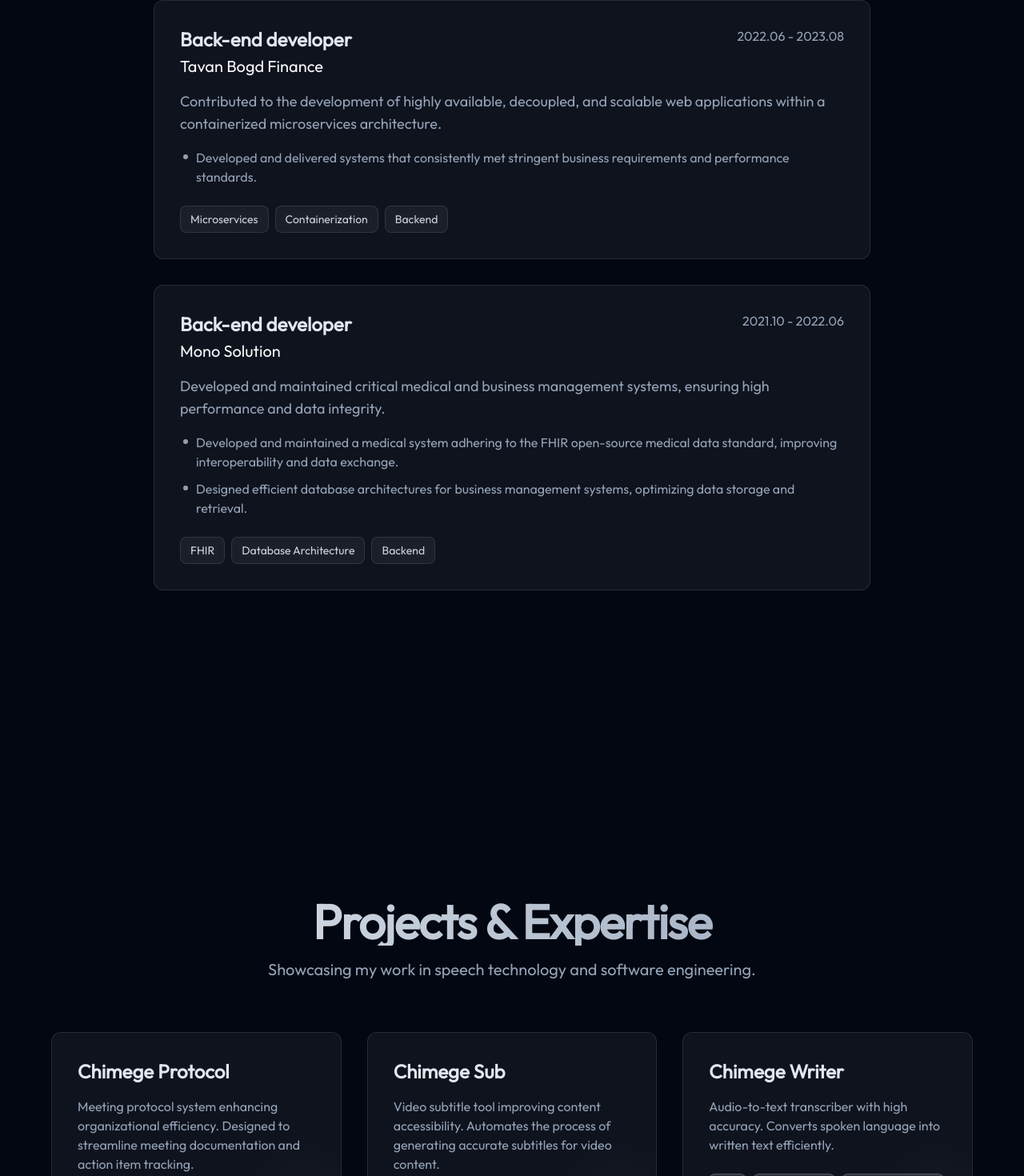
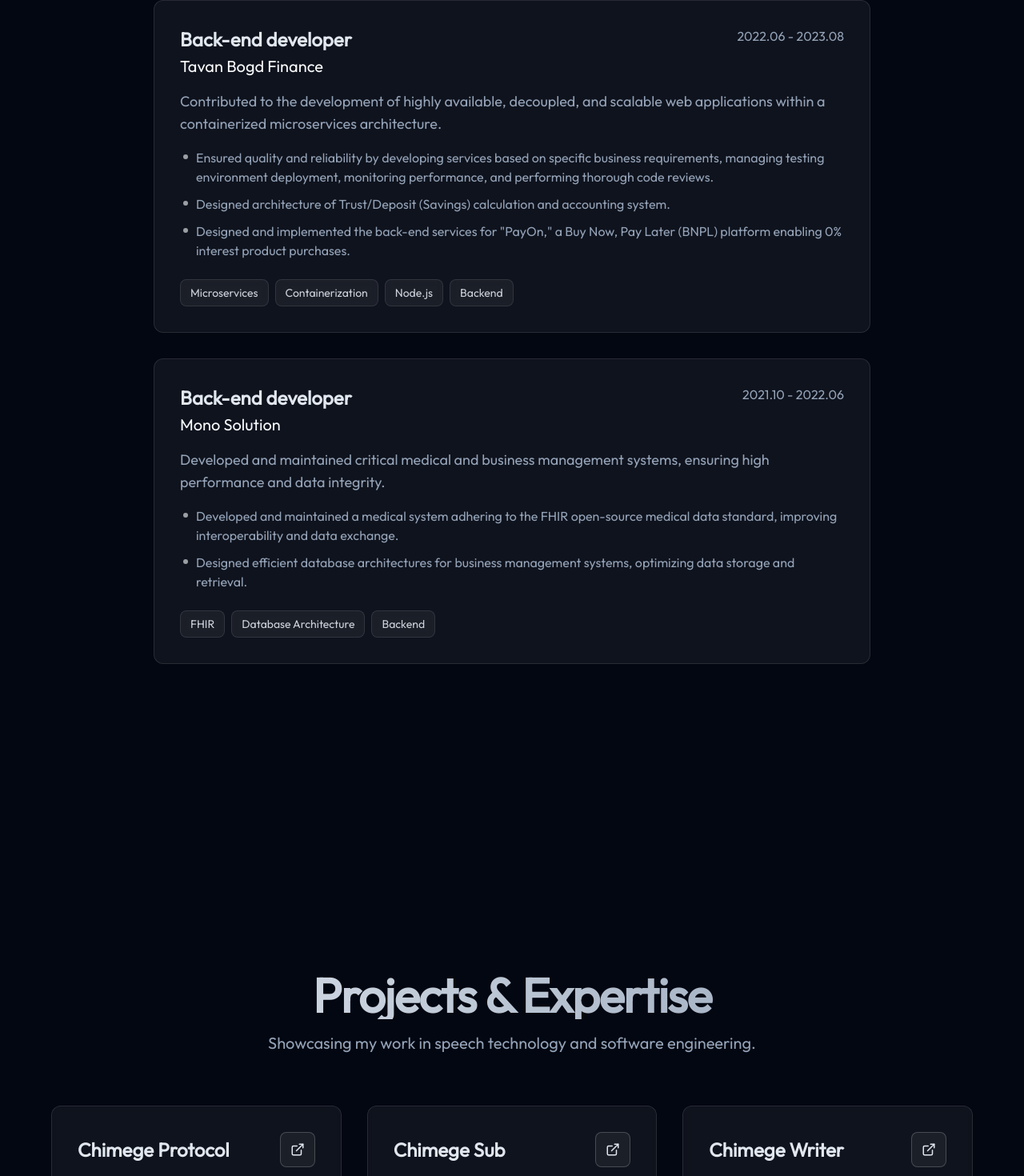
Before and after one commit to Batnaidan/batnaidan.github.io, a Next.js app: page / in a window 1280 px wide. Shown: the part 2086-3556 px from the top of the page at 80% size. Built offline with nearby package versions, Linux system fonts and the light colour scheme.

Commit message:
fix: added bun lock, added link for projects

```diff
--- a/package.json
+++ b/package.json
@@ -5,19 +5,18 @@
   "scripts": {
     "build": "next build",
     "dev": "next dev",
-    "postinstall": "prisma generate",
     "lint": "next lint",
     "start": "next start"
   },
   "dependencies": {
     "@fontsource/outfit": "^5.2.8",
-    "@prisma/client": "^4.11.0",
     "@tanstack/react-query": "^4.28.0",
     "@trpc/client": "^10.18.0",
     "@trpc/next": "^10.18.0",
     "@trpc/react-query": "^10.18.0",
     "@trpc/server": "^10.18.0",
     "framer-motion": "^12.23.24",
+    "lucide-react": "^0.562.0",
     "next": "^13.2.4",
     "react": "18.2.0",
     "react-dom": "18.2.0",
@@ -38,7 +37,6 @@
     "postcss": "^8.4.21",
     "prettier": "^2.8.6",
     "prettier-plugin-tailwindcss": "^0.2.6",
-    "prisma": "^4.11.0",
     "tailwindcss": "^3.3.0",
     "typescript": "^5.0.2"
   },
--- a/src/components/Experience.tsx
+++ b/src/components/Experience.tsx
@@ -34,9 +34,11 @@
     description:
       "Contributed to the development of highly available, decoupled, and scalable web applications within a containerized microservices architecture.",
     details: [
-      "Developed and delivered systems that consistently met stringent business requirements and performance standards.",
+      "Ensured quality and reliability by developing services based on specific business requirements, managing testing environment deployment, monitoring performance, and performing thorough code reviews.",
+      "Designed architecture of Trust/Deposit (Savings) calculation and accounting system.",
+      'Designed and implemented the back-end services for "PayOn," a Buy Now, Pay Later (BNPL) platform enabling 0% interest product purchases.',
     ],
-    stack: ["Microservices", "Containerization", "Backend"],
+    stack: ["Microservices", "Containerization", "Node.js", "Backend"],
   },
   {
     company: "Mono Solution",
@@ -65,7 +67,7 @@
         <h2 className="bg-gradient-to-r from-foreground to-muted-foreground bg-clip-text text-4xl font-bold tracking-tight text-transparent sm:text-5xl md:text-6xl">
           Experience
         </h2>
-        <p className="text-muted-foreground mt-4 text-lg sm:text-xl">
+        <p className="mt-4 text-lg text-muted-foreground sm:text-xl">
           My professional journey and technical expertise.
         </p>
       </motion.div>
@@ -85,23 +87,28 @@
             <div className="relative">
               <div className="mb-4 flex flex-col gap-2 sm:flex-row sm:items-start sm:justify-between">
                 <div className="flex-1">
-                  <h3 className="text-xl font-semibold sm:text-2xl">{job.role}</h3>
-                  <div className="text-primary mt-1 text-lg font-medium sm:text-xl">
+                  <h3 className="text-xl font-semibold sm:text-2xl">
+                    {job.role}
+                  </h3>
+                  <div className="mt-1 text-lg font-medium text-primary sm:text-xl">
                     {job.company}
                   </div>
                 </div>
-                <span className="text-muted-foreground shrink-0 text-sm font-medium sm:text-base">
+                <span className="shrink-0 text-sm font-medium text-muted-foreground sm:text-base">
                   {job.period}
                 </span>
               </div>
 
-              <p className="text-muted-foreground mb-4 text-base leading-relaxed sm:text-lg">
+              <p className="mb-4 text-base leading-relaxed text-muted-foreground sm:text-lg">
                 {job.description}
               </p>
 
-              <ul className="text-muted-foreground mb-6 space-y-2.5 pl-5">
+              <ul className="mb-6 space-y-2.5 pl-5 text-muted-foreground">
                 {job.details.map((detail, i) => (
-                  <li key={i} className="relative text-sm leading-relaxed before:absolute before:-left-4 before:top-2 before:h-1.5 before:w-1.5 before:rounded-full before:bg-primary/60 sm:text-base">
+                  <li
+                    key={i}
+                    className="relative text-sm leading-relaxed before:absolute before:-left-4 before:top-2 before:h-1.5 before:w-1.5 before:rounded-full before:bg-primary/60 sm:text-base"
+                  >
                     {detail}
                   </li>
                 ))}
--- a/src/components/Projects.tsx
+++ b/src/components/Projects.tsx
@@ -1,4 +1,5 @@
 import { motion } from "framer-motion";
+import { ExternalLink } from "lucide-react";
 
 const projects = [
   {
@@ -6,24 +7,28 @@
     description:
       "Meeting protocol system enhancing organizational efficiency. Designed to streamline meeting documentation and action item tracking.",
     tags: ["AI Product", "Meeting Intelligence"],
+    link: "https://protocol.chimege.com",
   },
   {
     title: "Chimege Sub",
     description:
       "Video subtitle tool improving content accessibility. Automates the process of generating accurate subtitles for video content.",
-    tags: ["Video Processing", "Accessibility", "AI"],
+    tags: ["Video & audio processing", "Accessibility", "AI"],
+    link: "https://sub.chimege.com",
   },
   {
     title: "Chimege Writer",
     description:
       "Audio-to-text transcriber with high accuracy. Converts spoken language into written text efficiently.",
     tags: ["STT", "Transcription", "Audio Processing"],
+    link: "https://writer.chimege.com",
   },
   {
     title: "Chimege Reader",
     description:
       "Text-to-speech synthesizer for natural voice output. Generates lifelike speech from text input.",
     tags: ["TTS", "Speech Synthesis", "AI"],
+    link: "https://reader.chimege.com",
   },
 ];
 
@@ -40,7 +45,7 @@
         <h2 className="bg-gradient-to-r from-foreground to-muted-foreground bg-clip-text text-4xl font-bold tracking-tight text-transparent sm:text-5xl md:text-6xl">
           Projects & Expertise
         </h2>
-        <p className="text-muted-foreground mt-4 text-lg sm:text-xl">
+        <p className="mt-4 text-lg text-muted-foreground sm:text-xl">
           Showcasing my work in speech technology and software engineering.
         </p>
       </motion.div>
@@ -58,13 +63,21 @@
             <div className="absolute inset-0 bg-gradient-to-br from-primary/10 via-transparent to-transparent opacity-0 transition-opacity duration-300 group-hover:opacity-100" />
 
             <div className="relative">
-              <div className="mb-4">
+              <div className="mb-4 flex items-center justify-between">
                 <h3 className="text-xl font-semibold transition-colors group-hover:text-primary sm:text-2xl">
                   {project.title}
                 </h3>
+                <a
+                  href={project.link}
+                  target="_blank"
+                  rel="noopener noreferrer"
+                  className="rounded-lg border border-white/20 bg-white/5 p-3 text-sm font-medium transition-all duration-300 hover:border-white/40 hover:bg-white/10"
+                >
+                  <ExternalLink size={18} />
+                </a>
               </div>
 
-              <p className="text-muted-foreground mb-6 text-sm leading-relaxed sm:text-base">
+              <p className="mb-6 text-sm leading-relaxed text-muted-foreground sm:text-base">
                 {project.description}
               </p>
 
@@ -78,6 +91,14 @@
                   </span>
                 ))}
               </div>
+              {/* <a
+                href={project.link}
+                target="_blank"
+                rel="noopener noreferrer"
+                className="relative overflow-hidden rounded-lg border border-white/20 bg-white/5 px-6 py-3 text-sm font-medium transition-all duration-300 hover:border-white/40 hover:bg-white/10"
+              >
+                <span className="relative z-10">View Project</span>
+              </a> */}
             </div>
 
             <div className="absolute -bottom-1 -right-1 h-24 w-24 rounded-full bg-primary/5 blur-2xl transition-all duration-500 group-hover:scale-150 group-hover:bg-primary/10" />
```
Also changed, not shown: 2 other files (tests, documents, lock files or other folders).
